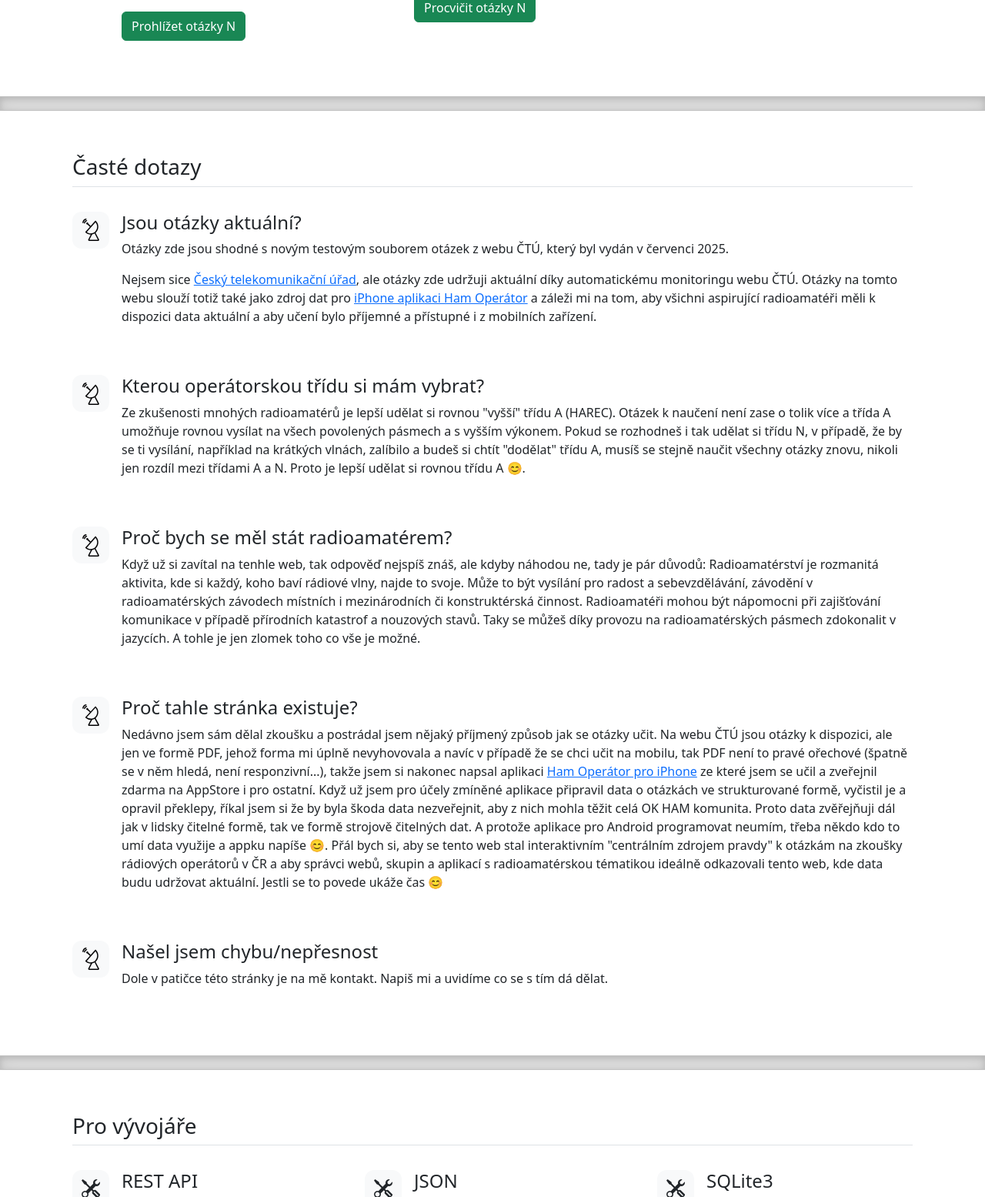
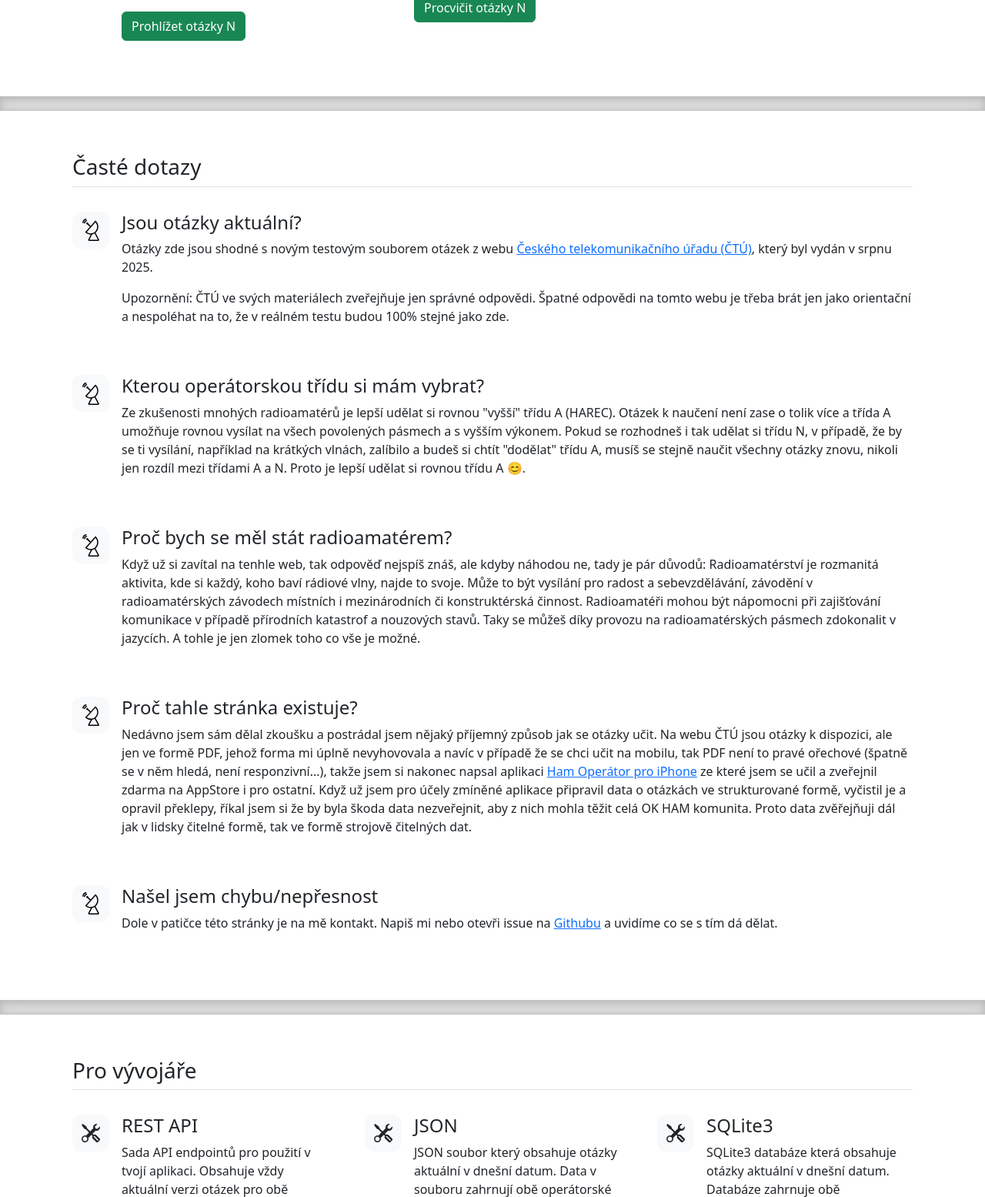
Before and after one commit to filipmelik/hamotazky, a Symfony app: template templates/homepage.html.twig in a window 1280 px wide. Shown: the part 902-2457 px from the top of the page at 77% size. Run offline with Twig, Linux system fonts and the light colour scheme; the template is opened without the code that fills it, so the values that code supplies are empty; some libraries are stand-ins or nearby versions.

Commit message:
add disclaimer for wrong answers, faq cleanup

```diff
--- a/templates/homepage.html.twig
+++ b/templates/homepage.html.twig
@@ -179,8 +179,8 @@ Otázky pro získání radioamatérského oprávnění v ČR
         </div>
         <div>
           <h4>Jsou otázky aktuální?</h4>
-          <p>Otázky zde jsou shodné s novým testovým souborem otázek z webu ČTÚ, který byl vydán v červenci 2025.</p>
-          <p>Nejsem sice <a href="https://ctu.gov.cz/druhy-prukazu" target="_blank">Český telekomunikační úřad</a>, ale otázky zde udržuji aktuální díky automatickému monitoringu webu ČTÚ. Otázky na tomto webu slouží totiž také jako zdroj dat pro <a href="https://itunes.apple.com/app/apple-store/id6472734388?mt=8" target="_blank">iPhone aplikaci Ham Operátor</a> a záleži mi na tom, aby všichni aspirující radioamatéři měli k dispozici data aktuální a aby učení bylo příjemné a přístupné i z mobilních zařízení.</p>
+          <p>Otázky zde jsou shodné s novým testovým souborem otázek z webu <a href="https://ctu.gov.cz/druhy-prukazu" target="_blank">Českého telekomunikačního úřadu (ČTÚ)</a>, který byl vydán v srpnu 2025.</p>
+          <p>Upozornění: ČTÚ ve svých materiálech zveřejňuje jen správné odpovědi. Špatné odpovědi na tomto webu je třeba brát jen jako orientační a nespoléhat na to, že v reálném testu budou 100% stejné jako zde.</p>
         </div>
       </div>
 
@@ -210,7 +210,7 @@ Otázky pro získání radioamatérského oprávnění v ČR
         </div>
         <div>
           <h4>Proč tahle stránka existuje?</h4>
-          <p>Nedávno jsem sám dělal zkoušku a postrádal jsem nějaký příjmený způsob jak se otázky učit. Na webu ČTÚ jsou otázky k dispozici, ale jen ve formě PDF, jehož forma mi úplně nevyhovovala a navíc v případě že se chci učit na mobilu, tak PDF není to pravé ořechové (špatně se v něm hledá, není responzivní...), takže jsem si nakonec napsal aplikaci <a href="https://itunes.apple.com/app/apple-store/id6472734388?mt=8" target="_blank">Ham Operátor pro iPhone</a> ze které jsem se učil a zveřejnil zdarma na AppStore i pro ostatní. Když už jsem pro účely zmíněné aplikace připravil data o otázkách ve strukturované formě, vyčistil je a opravil překlepy, říkal jsem si že by byla škoda data nezveřejnit, aby z nich mohla těžit celá OK HAM komunita. Proto data zvěřejňuji dál jak v lidsky čitelné formě, tak ve formě strojově čitelných dat. A protože aplikace pro Android programovat neumím, třeba někdo kdo to umí data využije a appku napíše 😊. Přál bych si, aby se tento web stal interaktivním "centrálním zdrojem pravdy" k otázkám na zkoušky rádiových operátorů v ČR a aby správci webů, skupin a aplikací s radioamatérskou tématikou ideálně odkazovali tento web, kde data budu udržovat aktuální. Jestli se to povede ukáže čas 😊</p>
+          <p>Nedávno jsem sám dělal zkoušku a postrádal jsem nějaký příjemný způsob jak se otázky učit. Na webu ČTÚ jsou otázky k dispozici, ale jen ve formě PDF, jehož forma mi úplně nevyhovovala a navíc v případě že se chci učit na mobilu, tak PDF není to pravé ořechové (špatně se v něm hledá, není responzivní...), takže jsem si nakonec napsal aplikaci <a href="https://itunes.apple.com/app/apple-store/id6472734388?mt=8" target="_blank">Ham Operátor pro iPhone</a> ze které jsem se učil a zveřejnil zdarma na AppStore i pro ostatní. Když už jsem pro účely zmíněné aplikace připravil data o otázkách ve strukturované formě, vyčistil je a opravil překlepy, říkal jsem si že by byla škoda data nezveřejnit, aby z nich mohla těžit celá OK HAM komunita. Proto data zvěřejňuji dál jak v lidsky čitelné formě, tak ve formě strojově čitelných dat.</p>
         </div>
       </div>
 
@@ -220,7 +220,7 @@ Otázky pro získání radioamatérského oprávnění v ČR
         </div>
         <div>
           <h4>Našel jsem chybu/nepřesnost</h4>
-          <p>Dole v patičce této stránky je na mě kontakt. Napiš mi a uvidíme co se s tím dá dělat.</p>
+          <p>Dole v patičce této stránky je na mě kontakt. Napiš mi nebo otevři issue na <a href="https://github.com/filipmelik/hamotazky" target="_blank">Githubu</a> a uvidíme co se s tím dá dělat.</p>
         </div>
       </div>
 
--- a/templates/parts/footer.html.twig
+++ b/templates/parts/footer.html.twig
@@ -1,7 +1,7 @@
 <footer class="footer mt-auto py-3 bg-body-tertiary">
   <div class="container">
     <p class="text-muted text-center">Pro všechny HAM adepty vytvořil a spravuje
-      <a href="http://ok1god.cz" target="_blank">Filip&nbsp;OK1GOD</a> ♥️
+      <a href="https://melik.cz/about/#contact-me" target="_blank">Filip&nbsp;OK1GOD</a> ♥️
     </p>
     <p class="text-muted text-center">Tenhle web je open source.
       <a href="https://github.com/filipmelik/hamotazky" target="_blank">Github</a>
```
